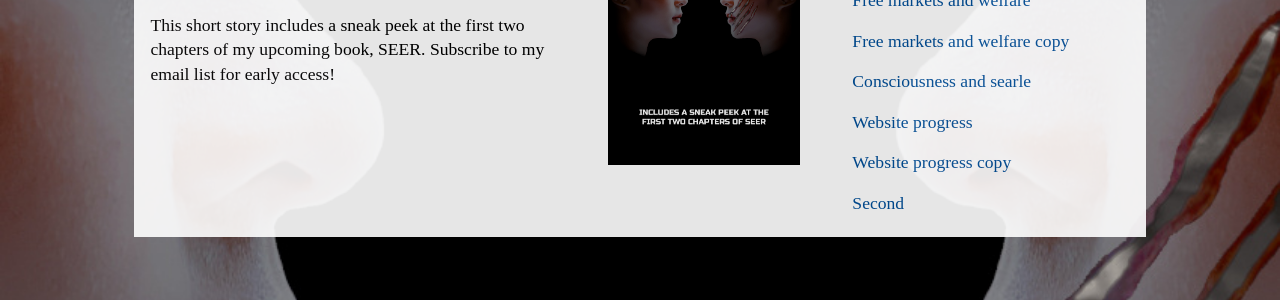
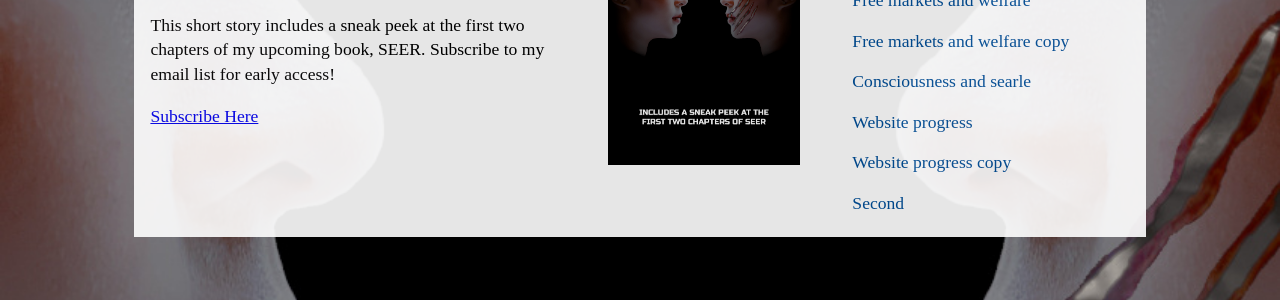
Before and after one commit to ryooan/ryooan.github.io, a Jekyll site: the page built from index.html, in a window 1280 px wide. Shown: the part 382-682 px from the top of the page. Built offline with Jekyll 4.4.1, drawn with Linux system fonts in a browser that asks for light colours.

Commit message:
Update index.html

```diff
--- a/index.html
+++ b/index.html
@@ -16,7 +16,7 @@ description: Welcome to the website of science fiction writer Ryan Beck, author
 
 		<p>What makes you human? As the first person in the world to have her mind copied to a machine, Lisa may soon learn the answer. Her copy’s mechanical body is stronger and more durable than bone, flesh, and blood could ever be. But the dream of roboticists and neuroscientists everywhere may turn out to be a nightmare.</p>
 		<p>This short story includes a sneak peek at the first two chapters of my upcoming book, SEER. Subscribe to my email list for early access!</p>
-
+		<p><a href="https://www.ryanbeckauthor.com/subscribe">Subscribe Here</a>
 	</div>
 </div>
 
```
